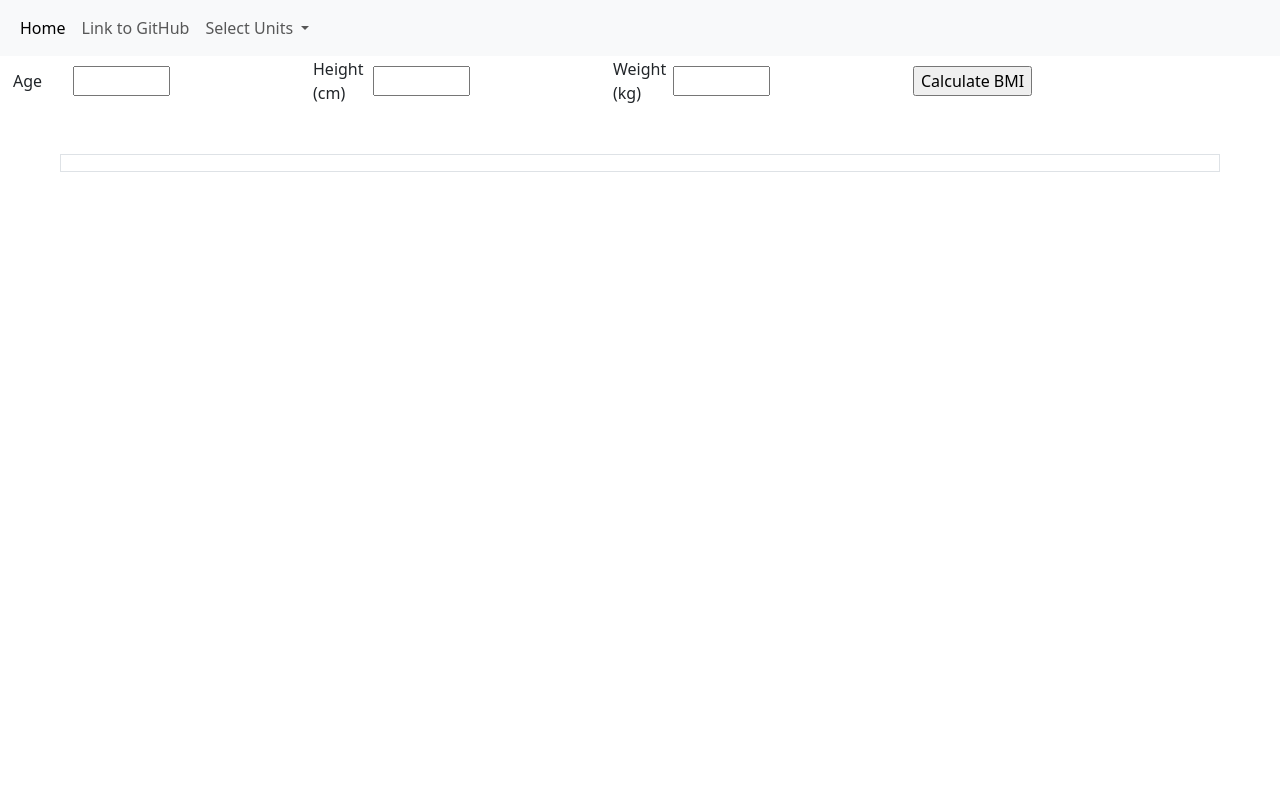
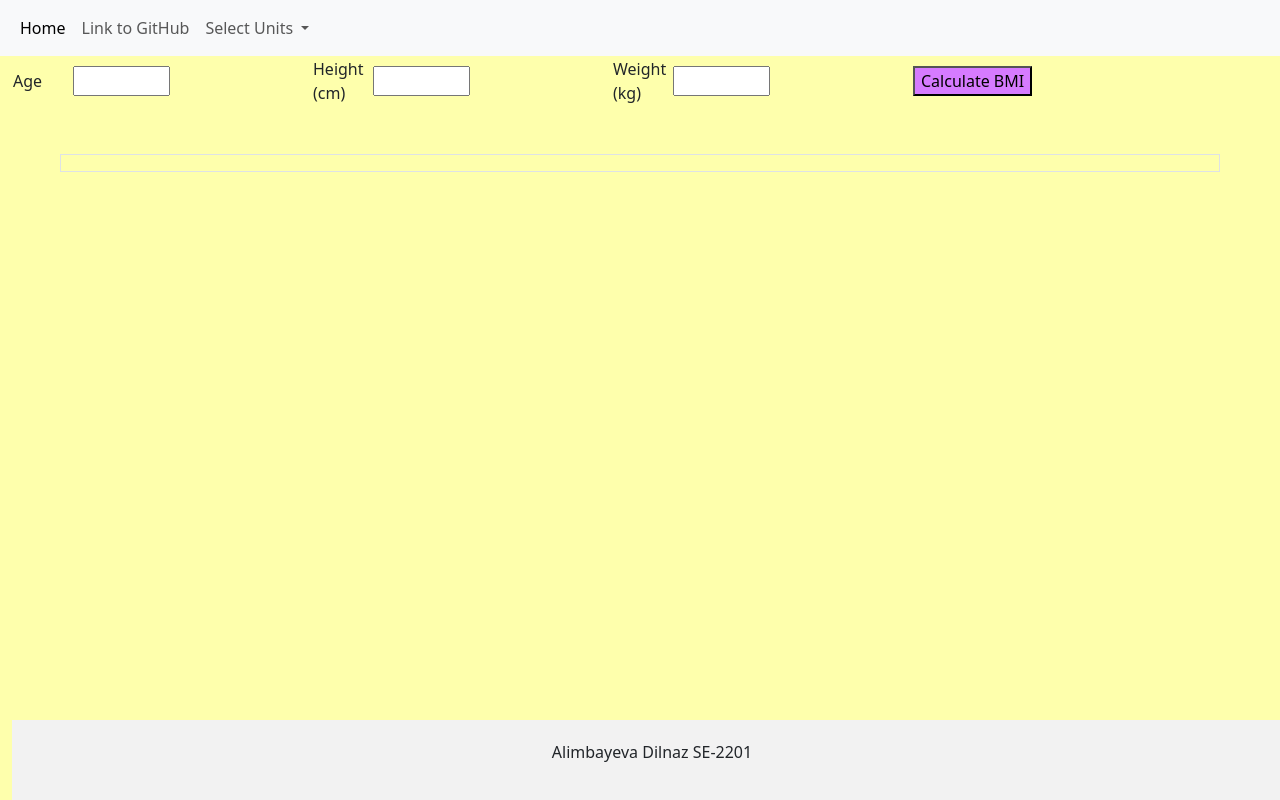
Before and after one commit to Dikontay/BMICalculator, a website: page bmi.html in a window 1280 px wide. Drawn offline with nearby package versions, Linux system fonts and the light colour scheme.

Commit message:
add colors

```diff
--- a/bmi.html
+++ b/bmi.html
@@ -7,7 +7,7 @@
     <link href="https://cdn.jsdelivr.net/npm/bootstrap@5.3.2/dist/css/bootstrap.min.css" rel="stylesheet" integrity="sha384-T3c6CoIi6uLrA9TneNEoa7RxnatzjcDSCmG1MXxSR1GAsXEV/Dwwykc2MPK8M2HN" crossorigin="anonymous">
 
 </head>
-<body>
+<body style="background-color: #FEFFAC;">
     <nav class="navbar navbar-expand-lg bg-body-tertiary">
         <div class="container-fluid">
           <button class="navbar-toggler" type="button" data-bs-toggle="collapse" data-bs-target="#navbarSupportedContent" aria-controls="navbarSupportedContent" aria-expanded="false" aria-label="Toggle navigation">
@@ -67,7 +67,7 @@
                             <input type="number" name="inputWeight" required min="2" max="635">
                         </td>
                         <td width = "300">
-                            <input type="submit" value="Calculate BMI">
+                            <input type="submit" value="Calculate BMI" style="background-color: #D67BFF;">
                         </td>
 
 
@@ -78,7 +78,9 @@
         <div class="m-5 border">
             <pre id="output" ></pre>
         </div>
-
+        <footer style="text-align: center; padding: 20px; position: absolute; width: 100%; bottom: 0; background-color: #f2f2f2;">
+            <p>Alimbayeva Dilnaz SE-2201</p>
+        </footer>
       </div>
       <script src="https://cdn.jsdelivr.net/npm/bootstrap@5.3.2/dist/js/bootstrap.bundle.min.js" integrity="sha384-C6RzsynM9kWDrMNeT87bh95OGNyZPhcTNXj1NW7RuBCsyN/o0jlpcV8Qyq46cDfL" crossorigin="anonymous"></script>
       <script>
```
Also changed, not shown: home.html (+3 -0 lines).
